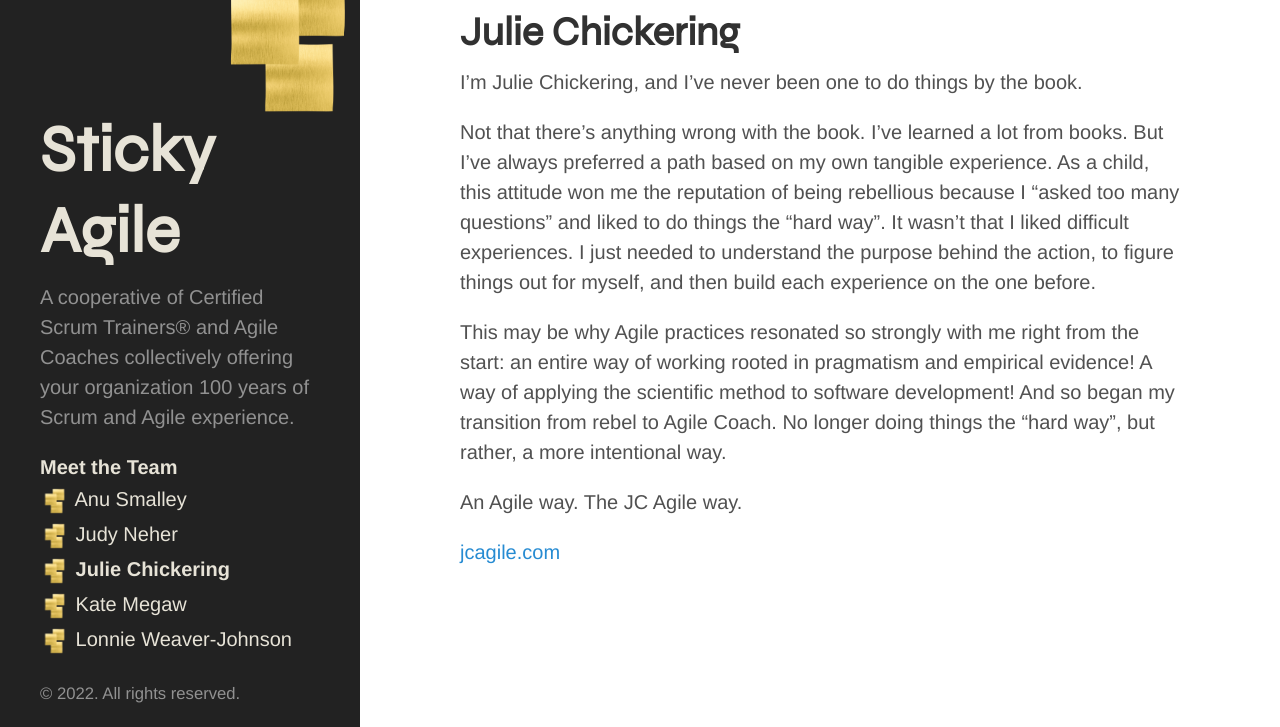
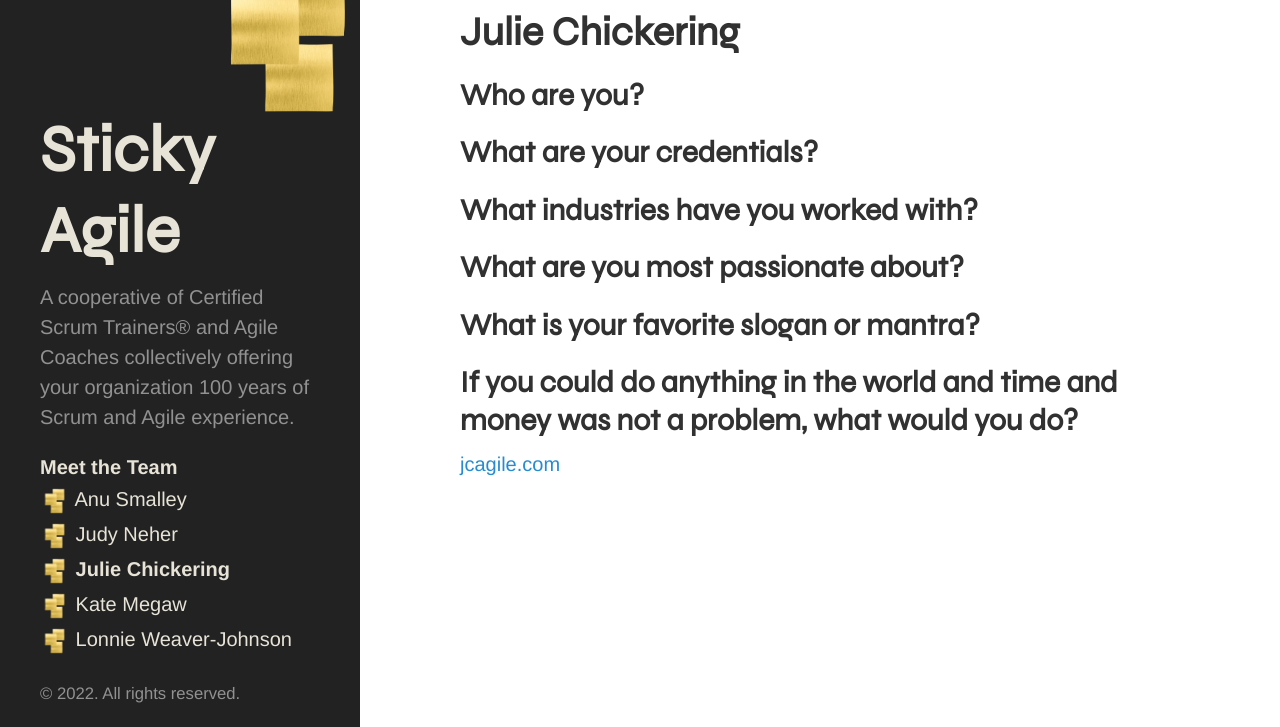
Before and after one commit to Sticky-Agile/Sticky-Agile.github.io, a Jekyll site: the page built from julie.md, in a window 1280 px wide and 1077 px high. Shown: the part 350-1077 px from the top of the window. Built offline with Jekyll 4.4.1, drawn with Linux system fonts in a browser that asks for light colours; some web fonts are replaced.

Commit message:
Swap bios for interview questions

```diff
--- a/julie.md
+++ b/julie.md
@@ -6,12 +6,12 @@ title: Julie Chickering
 ![Julie's Headshot](https://raw.githubusercontent.com/Sticky-Agile/Sticky-Agile.github.io/main/public/julie.jpg)
 
 # Julie Chickering
-I'm Julie Chickering, and I've never been one to do things by the book.
 
-Not that there's anything wrong with the book. I’ve learned a lot from books. But I've always preferred a path based on my own tangible experience. As a child, this attitude won me the reputation of being rebellious because I "asked too many questions" and liked to do things the "hard way". It wasn't that I liked difficult experiences. I just needed to understand the purpose behind the action, to figure things out for myself, and then build each experience on the one before.
-
-This may be why Agile practices resonated so strongly with me right from the start: an entire way of working rooted in pragmatism and empirical evidence! A way of applying the scientific method to software development! And so began my transition from rebel to Agile Coach. No longer doing things the "hard way", but rather, a more intentional way.
-
-An Agile way. The JC Agile way.
+## Who are you?
+## What are your credentials?
+## What industries have you worked with?
+## What are you most passionate about?
+## What is your favorite slogan or mantra?
+## If you could do anything in the world and time and money was not a problem, what would you do?
 
 [jcagile.com](https://jcagile.com)
```
Also changed, not shown: anu.md (+6 -5 lines), judy.md (+6 -2 lines), kate.md (+6 -4 lines), lonnie.md (+6 -6 lines).
